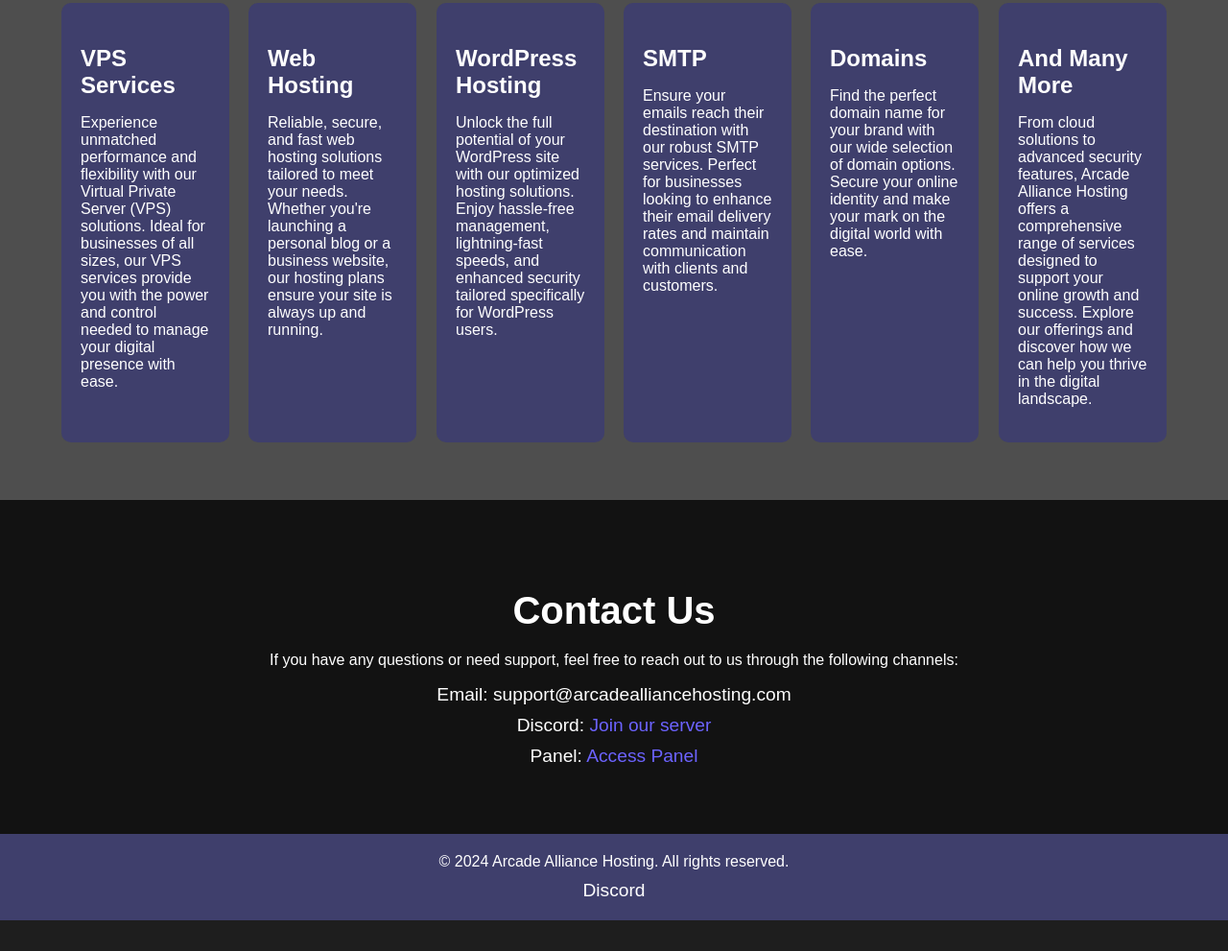
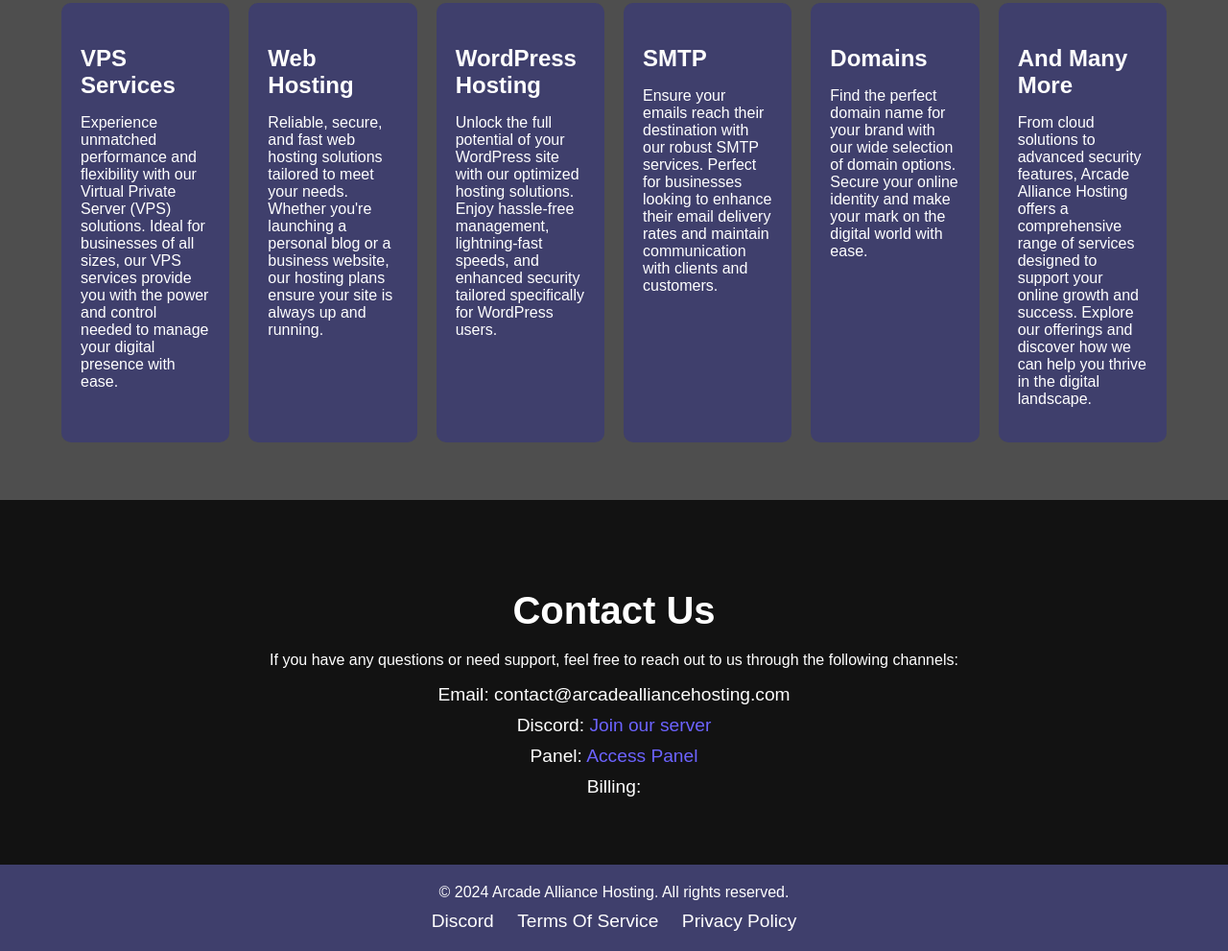
Before and after one commit to samir717le/aah, a plain HTML site: page index.html in a window 1280 px wide. Shown: the part 1477-2468 px from the top of the page at 96% size. Before the commit the page ends 2436 px from the top, so only its background shows below. Drawn offline with nearby package versions, Linux system fonts and the light colour scheme.

Commit message:
Update index.html

```diff
--- a/index.html
+++ b/index.html
@@ -43,8 +43,8 @@
      <li><a href="#home">Home</a></li>
      <li><a href="#about">About</a></li>
      <li><a href="#pricing">Pricing</a></li>
-     <li><a href="#tos">TOS</a></li>
-     <li><a href="#privacy">Privacy Policy</a></li>
+     <li><a href="tos.html">TOS</a></li>
+     <li><a href="privacy.html">Privacy Policy</a></li>
      <li><a href="#contact">Contact</a></li>
     </ul>
    </nav>
@@ -175,11 +175,12 @@
    <p>If you have any questions or need support, feel free to reach out to us
     through the following channels:</p>
    <ul>
-    <li>Email: support@arcadealliancehosting.com</li>
+    <li>Email: contact@arcadealliancehosting.com</li>
     <li>Discord: <a href="https://discord.com/invite/bVsTVcDV"
       target="_blank">Join our server</a></li>
     <li>Panel: <a href="https://panel.arcadealliancehosting.com"
       target="_blank">Access Panel</a></li>
+    <li>Billing: <a href="aracdealliacehosting.com/billig/"></a></li>
    </ul>
   </div>
  </section>
@@ -190,11 +191,12 @@
    <p>&copy; 2024 Arcade Alliance Hosting. All rights reserved.</p>
    <div class="social-media">
     <a href="https://discord.com/invite/bVsTVcDV" target="_blank">Discord</a>
+    <a href="tos.html">Terms Of Service</a>
+    <a href="privacy.html">Privacy Policy</a>
    </div>
   </div>
  </footer>
 <script src="https://unpkg.com/aos@2.3.1/dist/aos.js"></script>
  <script src="scripts.js"></script>
 </body>
-
-   </html>
+</html>
```
